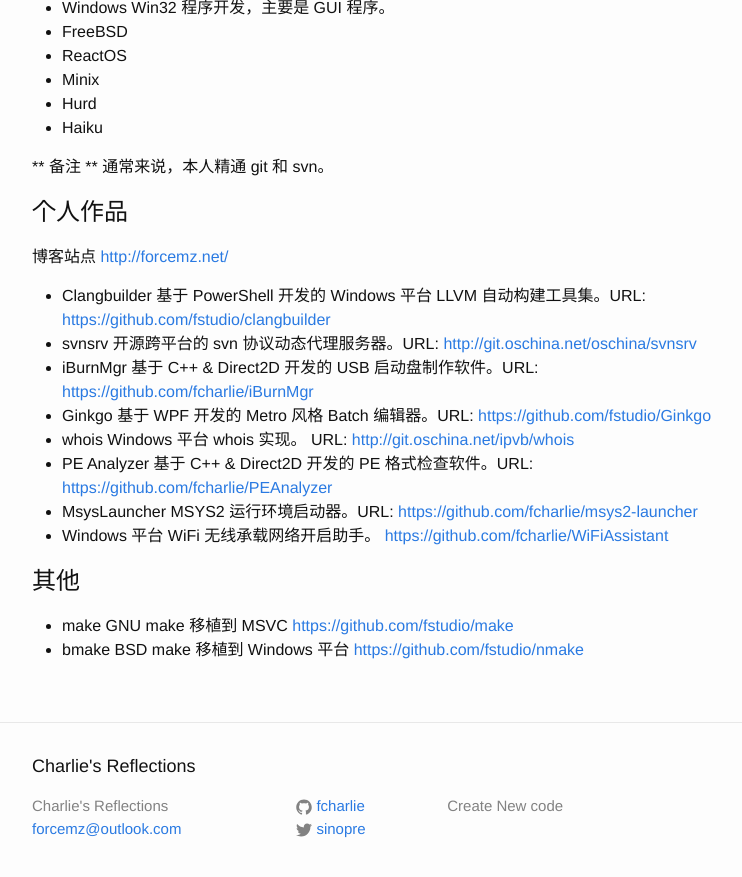
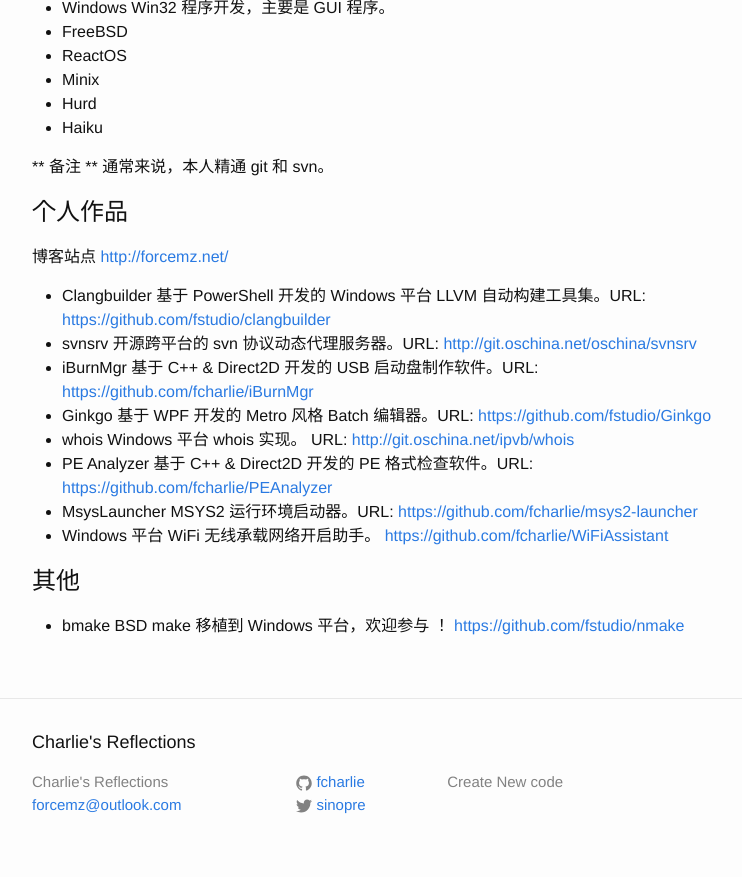
Before and after one commit to fcharlie/fcharlie.github.io, a Jekyll site: the page built from about.md, in a window 1280 px wide and 900 px high, scrolled down 1371 px. Shown: the top 877 px of the window, without its empty margins (238-980 px from the left). Built offline with Jekyll 4.4.1, drawn with Linux system fonts in a browser that asks for light colours.

Commit message:
New Post

```diff
--- a/about.md
+++ b/about.md
@@ -73,5 +73,4 @@
 - Windows 平台 WiFi 无线承载网络开启助手。 [https://github.com/fcharlie/WiFiAssistant](https://github.com/fcharlie/WiFiAssistant)
 
 # 其他
-- make GNU make 移植到 MSVC [https://github.com/fstudio/make](https://github.com/fstudio/make)
-- bmake BSD make 移植到 Windows 平台 [https://github.com/fstudio/nmake](https://github.com/fstudio/nmake)
+- bmake BSD make 移植到 Windows 平台，欢迎参与 ！ [https://github.com/fstudio/nmake](https://github.com/fstudio/nmake)
```
